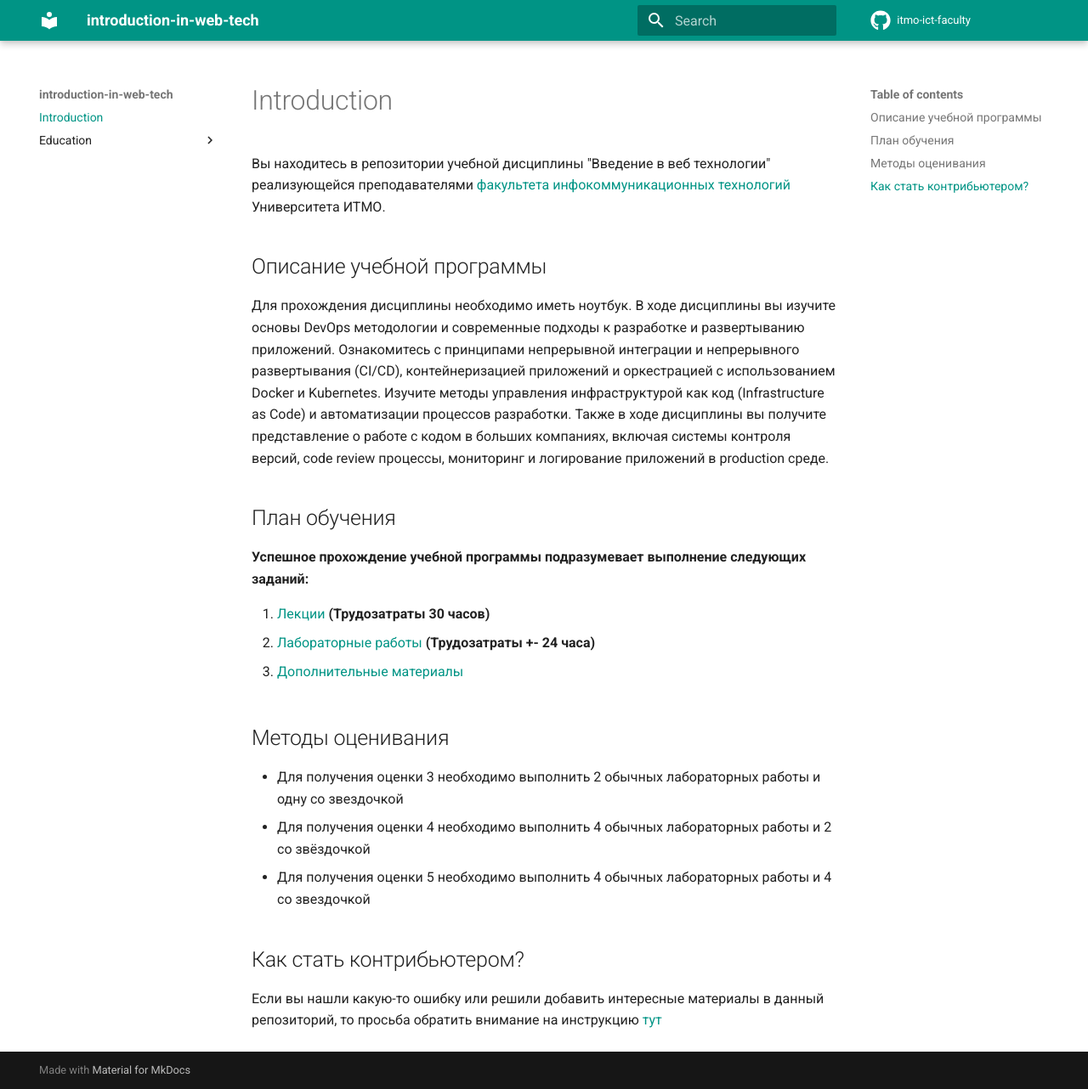
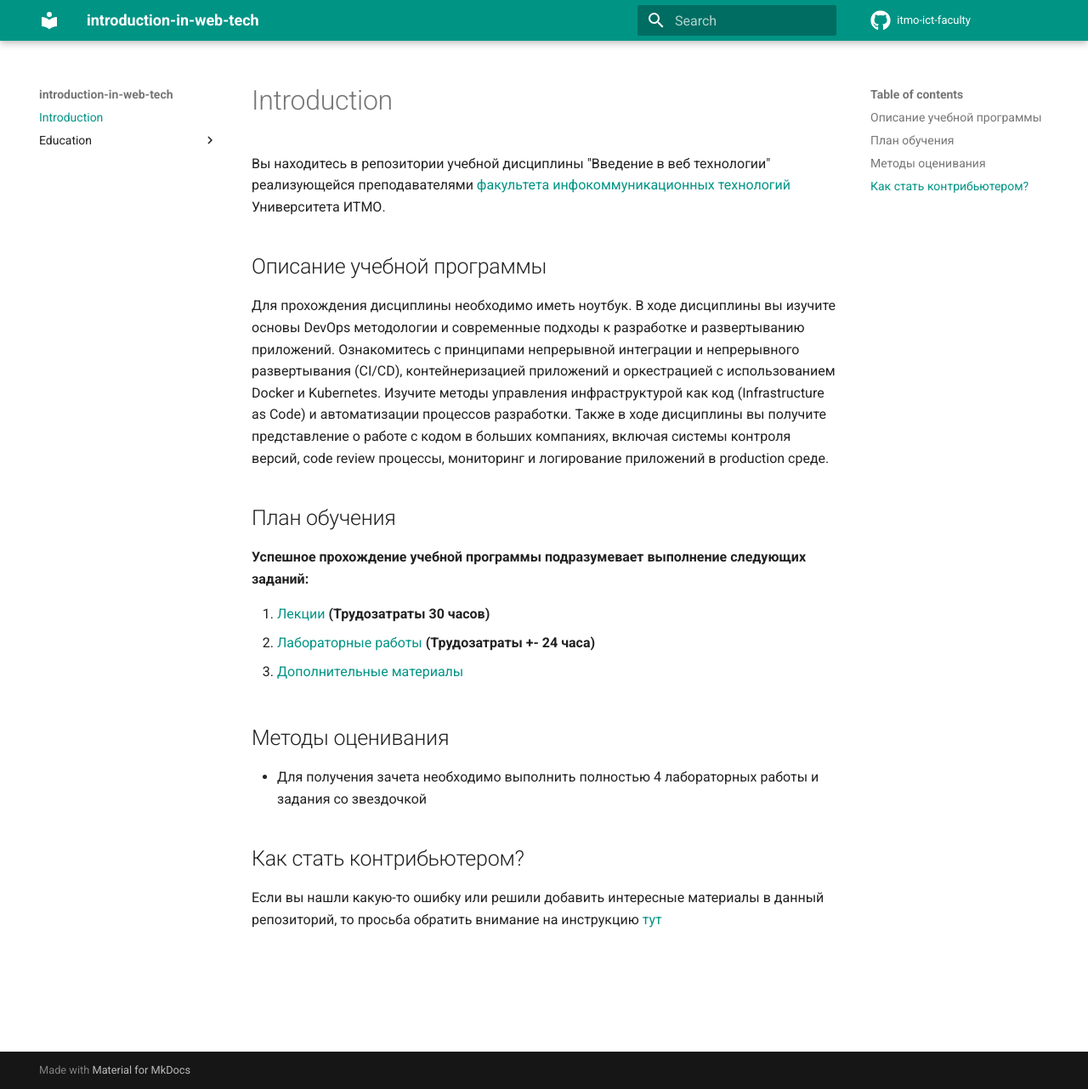
Before and after one commit to itmo-ict-faculty/introduction-in-web-tech, an MkDocs documentation site: the page built from docs/index.md, in a window 1280 px wide and 1282 px high. Shown: the whole window at 85% size. Built offline with MkDocs 1.6.1 and Material for MkDocs 9.7.7, drawn with Linux system fonts in a browser that asks for light colours; comment, search, counter and statistics services are not loaded.

Commit message:
Update index.md

```diff
--- a/docs/index.md
+++ b/docs/index.md
@@ -13,9 +13,9 @@
 - [Дополнительные материалы](https://itmo-ict-faculty.github.io/introduction-in-web-tech/education/additional_materials)
 
 ## Методы оценивания
-- Для получения оценки 3 необходимо выполнить 2 обычных лабораторных работы и одну со звездочкой
-- Для получения оценки 4 необходимо выполнить 4 обычных лабораторных работы и 2 со звёздочкой
-- Для получения оценки 5 необходимо выполнить 4 обычных лабораторных работы и 4 со звездочкой
+- Для получения зачета необходимо выполнить полностью 4 лабораторных работы и задания со звездочкой
+
+
 
 
 ## Как стать контрибьютером?
```
